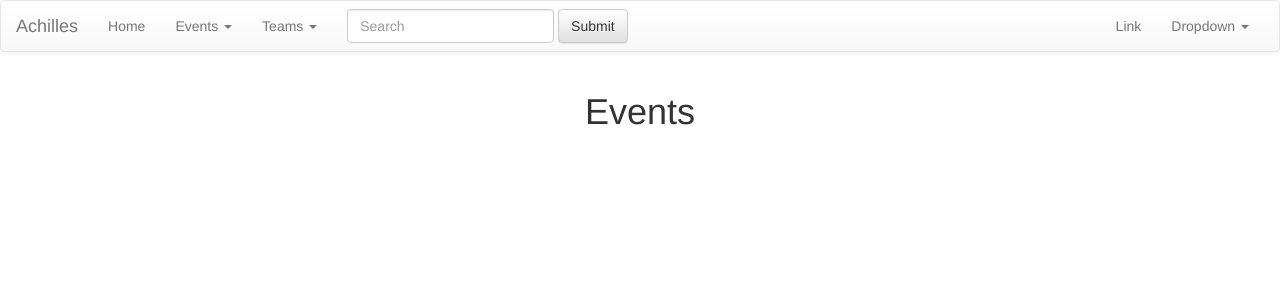
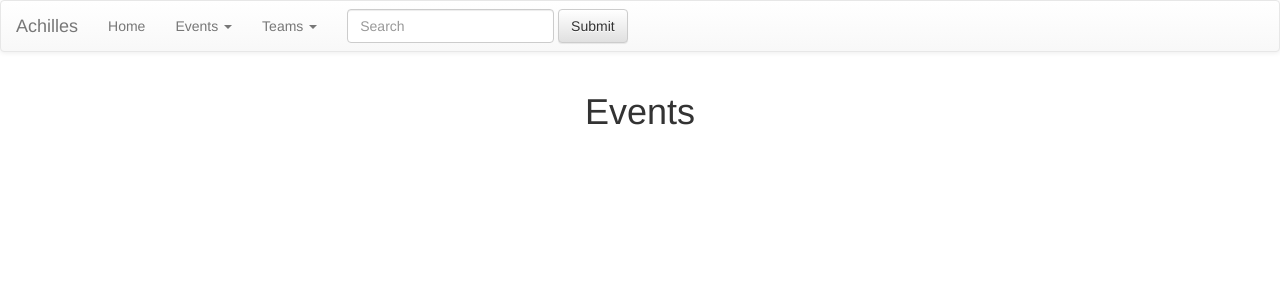
Before and after one commit to JCharante/steamworks-scouting, a Flask app: page /app/events in a window 1280 px wide. Shown: the top 300 px of the page. Run offline with Flask 2, Linux system fonts and the light colour scheme; data that the repository does not hold is empty; some libraries are stand-ins or nearby versions.

Commit message:
Disabled Find Event and Find Team from the navbar as the feature isn't implemented. Deleted the right side of the navbar as it was left from the boilerplate.

```diff
--- a/templates/navbar/base.html
+++ b/templates/navbar/base.html
@@ -27,7 +27,7 @@ Achilles - Navbar Template
 						<ul class="dropdown-menu">
 							<li><a href="/app/events">View All</a></li>
 							<li><a href="/app/events/create">Create Event</a></li>
-							<li><a href="/app/events/find">Find Event</a></li>
+							<li class="disabled"><a href="/app/events/find">Find Event</a></li>
 						</ul>
 					</li>
 					<li class="dropdown">
@@ -35,7 +35,7 @@ Achilles - Navbar Template
 						<ul class="dropdown-menu">
 							<li><a href="/app/teams">View All</a></li>
 							<li><a href="/app/teams/create">Create Team</a></li>
-							<li><a href="/app/teams/find">Find Team</a></li>
+							<li class="disabled"><a href="/app/teams/find">Find Team</a></li>
 						</ul>
 					</li>
 				</ul>
@@ -45,19 +45,6 @@ Achilles - Navbar Template
 					</div>
 					<button type="submit" class="btn btn-default">Submit</button>
 				</form>
-				<ul class="nav navbar-nav navbar-right">
-					<li><a href="#">Link</a></li>
-					<li class="dropdown">
-						<a href="#" class="dropdown-toggle" data-toggle="dropdown" role="button" aria-haspopup="true" aria-expanded="false">Dropdown <span class="caret"></span></a>
-						<ul class="dropdown-menu">
-							<li><a href="#">Action</a></li>
-							<li><a href="#">Another action</a></li>
-							<li><a href="#">Something else here</a></li>
-							<li role="separator" class="divider"></li>
-							<li><a href="#">Separated link</a></li>
-						</ul>
-					</li>
-				</ul>
 			</div><!-- /.navbar-collapse -->
 		</div><!-- /.container-fluid -->
 	</nav>
```
